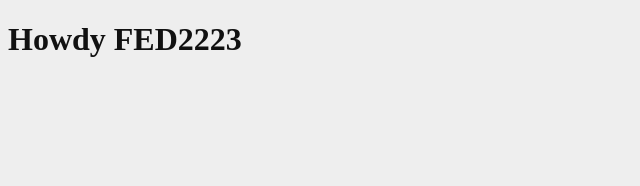
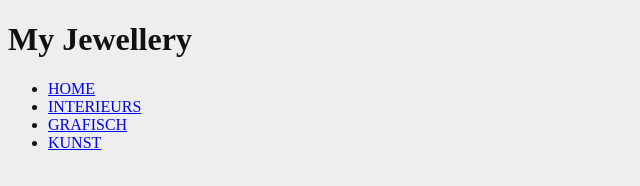
Before and after one commit to Sarahmadi/FED, a plain HTML site: page index.html in a window 1280 px wide. Shown: the whole page, without its empty margins (0-640 px from the left). Drawn offline with Linux system fonts and the light colour scheme.

Commit message:
Add files via upload

```diff
--- a/index.html
+++ b/index.html
@@ -5,15 +5,29 @@
 	<meta charset="UTF-8">
 	<meta name="author" content="jouw naam">
 	<meta name="viewport" content="width=device-width, initial-scale=1">
-
-	<title>Howdy FED2223</title>
-
+	<title>My Jewellery</title>
 	<link href="styles/style.css" rel="stylesheet">
 	<link rel="icon" type="image/svg+xml" href="images/favicon.svg">
 </head>
 
 <body>
-	<h1>Howdy FED2223</h1>
+	<h1>My Jewellery</h1>
+	<nav>
+		<ul>
+			<li>
+				<a href="index.html"> HOME </a>
+			</li>
+			<li>
+				<a href="interieurs.html"> INTERIEURS </a>
+			</li>
+			<li>
+				<a href="grafisch.html"> GRAFISCH </a>
+			</li>
+			<li>
+				<a href="kunst.html"> KUNST </a>
+			</li>
+		</ul>
+	</nav>
 
 	<script defer src="scripts/script.js"></script>
 </body>
```
Also changed, not shown: readme-images/breakdownlaptop.jpg (added), readme-images/breakdownmobiel.jpg (added), readme-images/breakdownmobiel2.jpg (added), readme-images/breakdownmobielnav.jpg (added), 1 other file.
